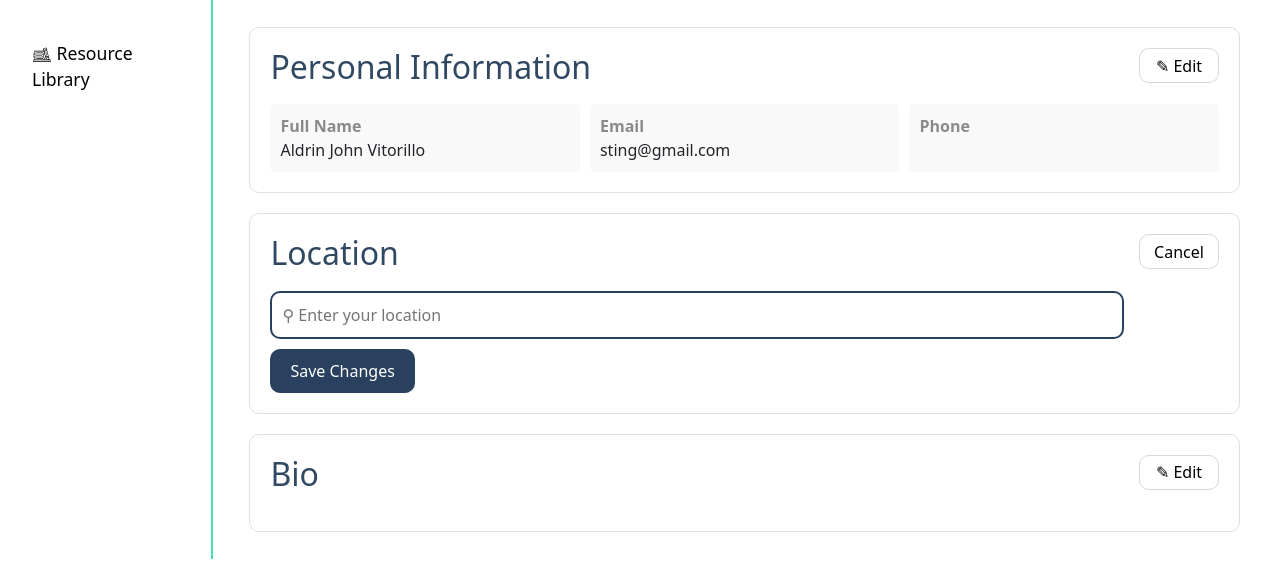
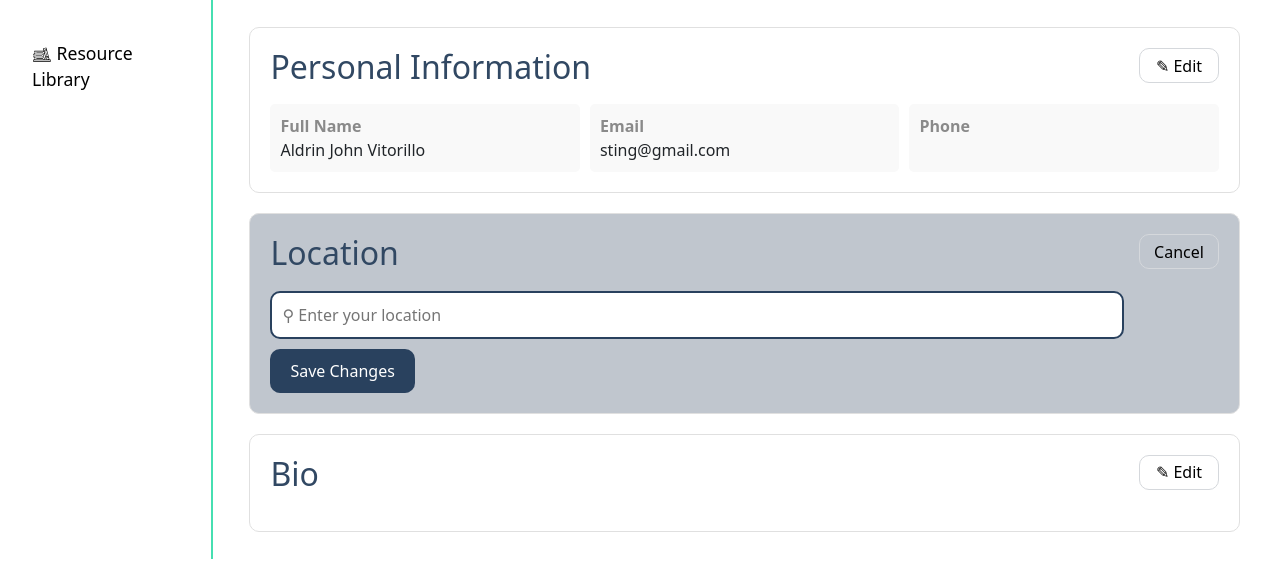
Before and after one commit to Sting421/PROJEXCELLENCE, a Django app: page /profile/ in a window 1280 px wide. Shown: the part 371-955 px from the top of the page. Run offline with Django 5.2, Linux system fonts and the light colour scheme; a user stored in the database is signed in; some libraries are stand-ins or nearby versions.

Commit message:
FINAL profile update

```diff
--- a/PROJEXCELLENCE/api/templates/profile.html
+++ b/PROJEXCELLENCE/api/templates/profile.html
@@ -208,7 +208,7 @@
     </div>
 
     <!-- Location -->
-    <div class="info-section">
+    <div class="info-loc-section">
         <div class="info-header">
             <h2>Location</h2>
             <button class="cancel-button">Cancel</button>
```
Also changed, not shown: PROJEXCELLENCE/db.sqlite3, PROJEXCELLENCE/media/profile/2569a5c4addbe2a5b1c6490598502049.jpg.
